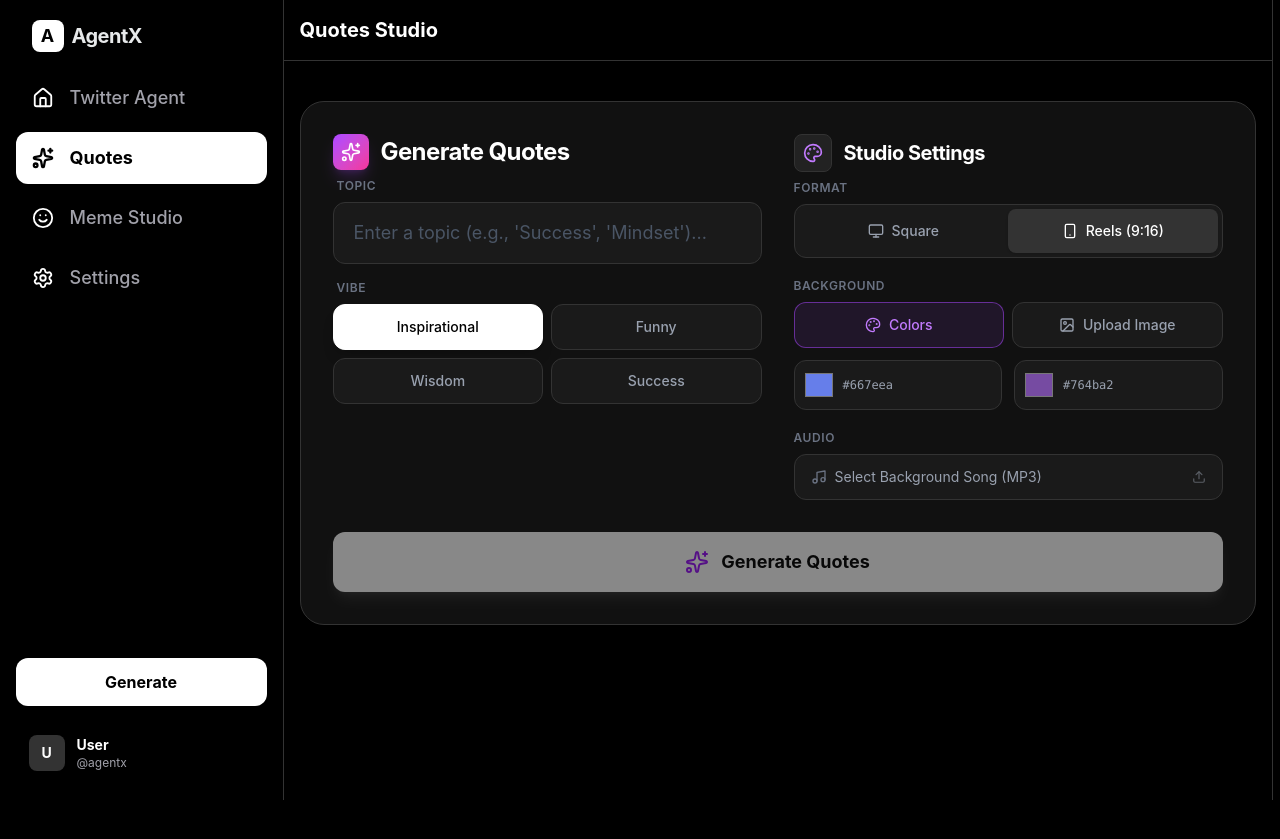
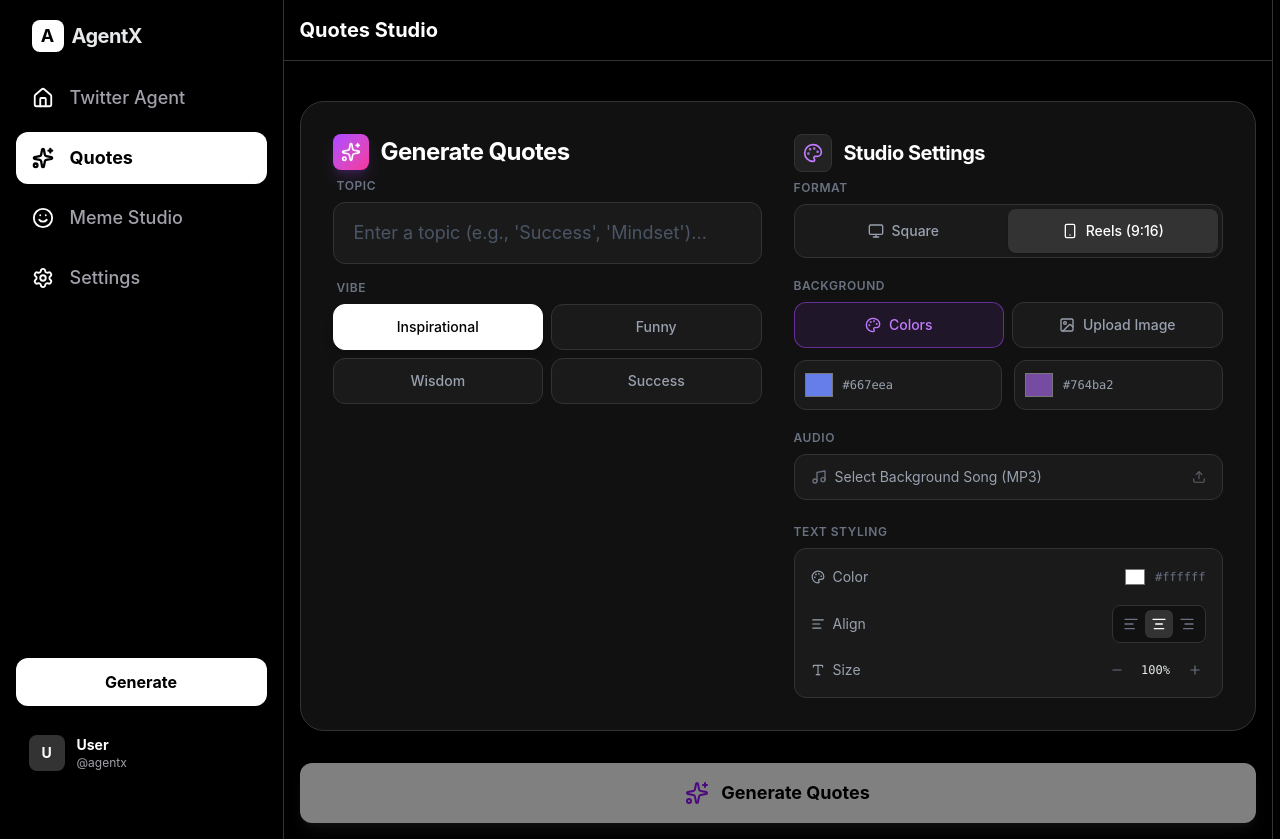
Before and after one commit to swayamgode/AgentX, a Next.js app: page /quotes in a window 1280 px wide. Before the commit the page ends 800 px from the top, so only its background shows below. Built offline with nearby package versions, Linux system fonts and the light colour scheme.

Commit message:
quotes text size

```diff
--- a/components/QuotesGenerator.tsx
+++ b/components/QuotesGenerator.tsx
@@ -1,7 +1,7 @@
 "use client";
 
 import { useState, useRef } from "react";
-import { Sparkles, Download, Share2, RefreshCw, Smartphone, Monitor, Image as ImageIcon, Palette, Video, Music, Upload, Type } from "lucide-react";
+import { Sparkles, Download, Share2, RefreshCw, Smartphone, Monitor, Image as ImageIcon, Palette, Video, Music, Upload, Type, AlignLeft, AlignCenter, AlignRight, Minus, Plus } from "lucide-react";
 
 interface Quote {
     text: string;
@@ -22,6 +22,11 @@ export function QuotesGenerator() {
     const [color1, setColor1] = useState('#667eea');
     const [color2, setColor2] = useState('#764ba2');
     const [audioFile, setAudioFile] = useState<File | null>(null);
+
+    // Text Customization State
+    const [textColor, setTextColor] = useState('#ffffff');
+    const [textAlign, setTextAlign] = useState<'left' | 'center' | 'right'>('center');
+    const [fontSizeScale, setFontSizeScale] = useState(1); // 0.8 to 1.5
 
     // Refs
     const fileInputRef = useRef<HTMLInputElement>(null);
@@ -118,11 +123,13 @@ export function QuotesGenerator() {
         }
 
         // 2. Draw Text Configuration
-        ctx.fillStyle = '#ffffff';
+        ctx.fillStyle = textColor;
         const isStory = width === 1080 && height === 1920;
-        const fontSize = isStory ? 64 : 50;
+        const baseFontSize = isStory ? 64 : 50;
+        const fontSize = baseFontSize * fontSizeScale;
+
         ctx.font = `bold ${fontSize}px "Inter", Arial, sans-serif`;
-        ctx.textAlign = 'center';
+        ctx.textAlign = textAlign;
         ctx.textBaseline = 'middle';
 
         // Add shadow for better readability
@@ -149,7 +156,7 @@ export function QuotesGenerator() {
         }
         lines.push(currentLine);
 
-        // 3. Draw Quote Text (Centered)
+        // 3. Draw Quote Text
         const lineHeight = fontSize * 1.4;
         const totalHeight = lines.length * lineHeight;
         const startY = (height / 2) - (totalHeight / 2);
@@ -157,8 +164,13 @@ export function QuotesGenerator() {
         // Subtle Float Animation for text
         const floatY = Math.sin(time / 2000) * 10;
 
+        // Calculate X positioning based on alignment
+        let textX = width / 2; // Default center
+        if (textAlign === 'left') textX = width * 0.1;
+        else if (textAlign === 'right') textX = width * 0.9;
+
         lines.forEach((line, i) => {
-            ctx.fillText(line, width / 2, startY + i * lineHeight + floatY);
+            ctx.fillText(line, textX, startY + i * lineHeight + floatY);
         });
 
         // 4. Draw Author
@@ -410,6 +422,67 @@ export function QuotesGenerator() {
                                 </button>
                             </div>
                         </div>
+
+                        {/* Text Customization */}
+                        <div>
+                            <label className="text-xs font-semibold text-gray-500 uppercase tracking-wider mb-2 block">Text Styling</label>
+                            <div className="space-y-4 bg-[#1a1a1a] p-4 rounded-xl border border-[#333]">
+                                {/* Color */}
+                                <div className="flex items-center justify-between">
+                                    <span className="text-sm text-gray-400 flex items-center gap-2"><Palette size={14} /> Color</span>
+                                    <div className="flex items-center gap-2">
+                                        <input
+                                            type="color"
+                                            value={textColor}
+                                            onChange={(e) => setTextColor(e.target.value)}
+                                            className="w-6 h-6 rounded-full cursor-pointer border-none p-0 bg-transparent"
+                                        />
+                                        <span className="text-xs font-mono text-gray-500">{textColor}</span>
+                                    </div>
+                                </div>
+
+                                {/* Alignment */}
+                                <div className="flex items-center justify-between">
+                                    <span className="text-sm text-gray-400 flex items-center gap-2"><AlignLeft size={14} /> Align</span>
+                                    <div className="flex bg-[#111] rounded-lg p-1 border border-[#333]">
+                                        {[
+                                            { id: 'left', icon: AlignLeft },
+                                            { id: 'center', icon: AlignCenter },
+                                            { id: 'right', icon: AlignRight }
+                                        ].map(({ id, icon: Icon }) => (
+                                            <button
+                                                key={id}
+                                                onClick={() => setTextAlign(id as any)}
+                                                className={`p-1.5 rounded-md transition-all ${textAlign === id ? 'bg-[#333] text-white' : 'text-gray-500 hover:text-gray-300'}`}
+                                            >
+                                                <Icon size={16} />
+                                            </button>
+                                        ))}
+                                    </div>
+                                </div>
+
+                                {/* Size */}
+                                <div className="flex items-center justify-between">
+                                    <span className="text-sm text-gray-400 flex items-center gap-2"><Type size={14} /> Size</span>
+                                    <div className="flex items-center gap-3">
+                                        <button
+                                            onClick={() => setFontSizeScale(prev => Math.max(0.6, prev - 0.1))}
+                                            className="p-1 text-gray-500 hover:text-white transition-colors"
+                                        >
+                                            <Minus size={14} />
+                                        </button>
+                                        <span className="text-xs font-mono w-8 text-center">{Math.round(fontSizeScale * 100)}%</span>
+                                        <button
+                                            onClick={() => setFontSizeScale(prev => Math.min(2.0, prev + 0.1))}
+                                            className="p-1 text-gray-500 hover:text-white transition-colors"
+                                        >
+                                            <Plus size={14} />
+                                        </button>
+                                    </div>
+                                </div>
+                            </div>
+                        </div>
+                    </div>
                 </div>
             </div>
 
@@ -431,10 +504,11 @@ export function QuotesGenerator() {
                     </>
                 )}
             </button>
-            </div>
+
 
             {/* Quotes Grid Output */}
-            {quotes.length > 0 && (
+            {
+                quotes.length > 0 && (
                     <div className="grid grid-cols-1 md:grid-cols-2 lg:grid-cols-3 gap-6 animate-in fade-in slide-in-from-bottom-8 duration-700">
                         {quotes.map((quote, index) => (
                             <div
@@ -459,7 +533,14 @@ export function QuotesGenerator() {
                                 {/* Content */}
                                 <div className="absolute inset-0 z-10 p-8 flex flex-col justify-center items-center text-center">
                                     <Sparkles className="text-white/30 mb-6 opacity-0 group-hover:opacity-100 transition-opacity duration-500" size={24} />
-                                <p className="text-white text-xl md:text-2xl font-bold leading-relaxed mb-6 drop-shadow-lg tracking-tight">
+                                    <p
+                                        className="text-white text-xl md:text-2xl font-bold leading-relaxed mb-6 drop-shadow-lg tracking-tight"
+                                        style={{
+                                            color: textColor,
+                                            textAlign: textAlign,
+                                            fontSize: `${(aspectRatio === 'story' ? 1.5 : 1.25) * fontSizeScale}rem` // Approximation for preview
+                                        }}
+                                    >
                                         "{quote.text}"
                                     </p>
                                     <div className="h-0.5 w-12 bg-white/20 mb-6 rounded-full" />
@@ -493,7 +574,8 @@ export function QuotesGenerator() {
                             </div>
                         ))}
                     </div>
-            )}
-        </div>
+                )
+            }
+        </div >
     );
 }
```
Lines whose indentation alone changed are shown as unchanged.
